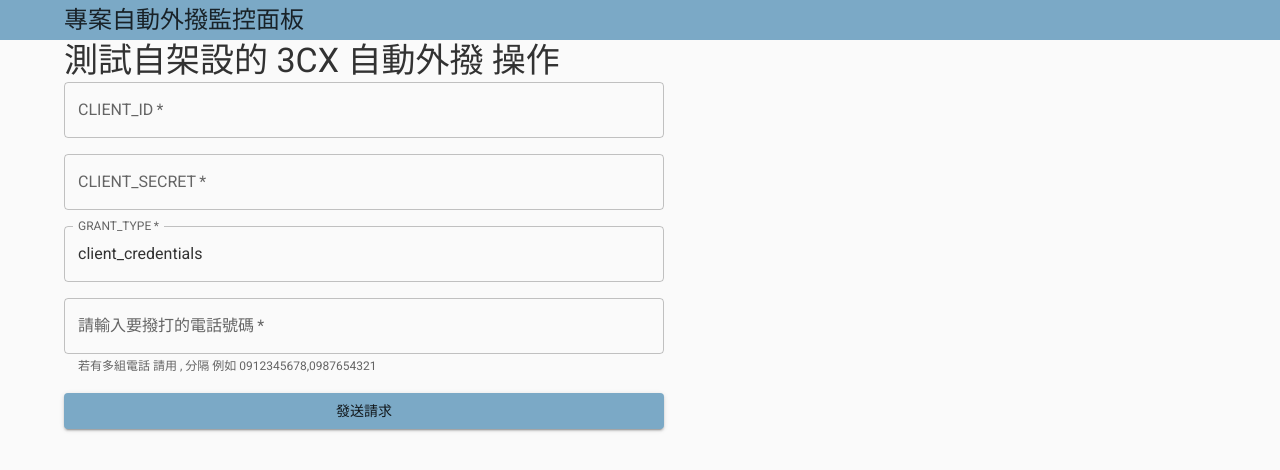
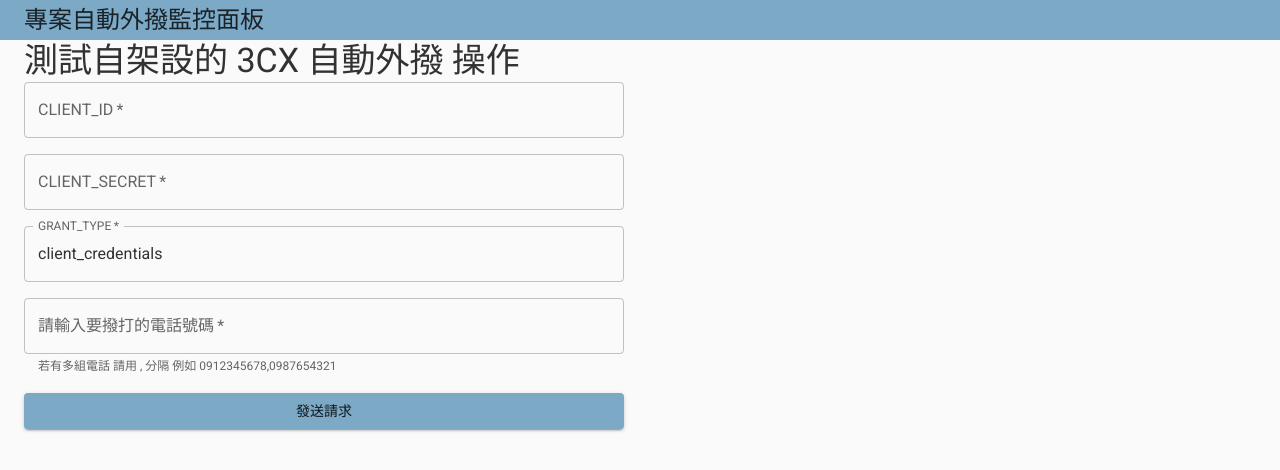
Before and after one commit to bonvies/bonsale-outbound-campaign-dashboard, a React (Vite) app: page /demo in a window 1280 px wide. Shown: the top 470 px of the page. Built offline with nearby package versions, Linux system fonts and the light colour scheme.

Commit message:
feat: Code optimization and correction of all execution functions

```diff
--- a/src/App.tsx
+++ b/src/App.tsx
@@ -27,9 +27,20 @@
         }}
       >
         <Box sx={{ flex: 0, flexDirection: 'column' }}>
-           <Navbar />
+          <Navbar />
         </Box>
-        <Container maxWidth='lg' sx={{ position:'relative', flex: 1, display:'flex', flexDirection: 'column', height:'100%', overflowY:'hidden' }}>
+        <Container
+          maxWidth={false}
+          sx={{
+            position:'relative',
+            flex: 1,
+            display:'flex',
+            flexDirection: 'column',
+            height:'100%',
+            overflowY:'hidden',
+            maxWidth: (theme) => theme.breakpoints.values.laptop, width: '100%'
+          }}
+        >
           <Router />
         </Container>
       </Box>
--- a/src/components/Navbar.tsx
+++ b/src/components/Navbar.tsx
@@ -18,7 +18,10 @@
         alignItems: 'center',
       }}
     >
-      <Container maxWidth='lg'>
+      <Container
+        maxWidth={false}
+        sx={{ maxWidth: (theme) => theme.breakpoints.values.laptop, width: '100%' }}
+      >
         <Typography variant='h5' fontWeight='400'>
           專案自動外撥監控面板
         </Typography>
--- a/src/pages/Home.tsx
+++ b/src/pages/Home.tsx
@@ -60,17 +60,6 @@
   const startOutbound = async (projectId: string, callFlowId: string, appId: string, appSecret: string, action: 'active' | 'active' | 'start' | 'stop' | 'pause' | 'calling' | 'waiting' | 'recording') => {
     await postOutbound(projectId, callFlowId, appId, appSecret, action);
   };
-
-  // 暫停撥打電話
-  const pauseOutbound = async (projectId: string) => {
-    await patchOutbound(projectId, 'pause');
-  };
-
-  // 停止撥打電話
-  const stopOutbound = async (projectId: string) => {
-    await patchOutbound(projectId, 'stop');
-  };
-
   const handleStartOutbound = (project: ProjectOutboundDataType) => {
     if (project.callStatus === 0) {
       startOutbound(
@@ -90,22 +79,33 @@
     }
   };
 
+  // 暫停撥打電話
+  const pauseOutbound = async (projectId: string) => {
+    await patchOutbound(projectId, 'pause');
+  };
   const handlePauseOutbound = (projectId: string) => {
     pauseOutbound(projectId);
   };
 
+  // 停止撥打電話
+  const stopOutbound = async (projectId: string) => {
+    await patchOutbound(projectId, 'stop');
+  };
   const handleStopOutbound = (projectId: string) => {
     stopOutbound(projectId);
   };
 
-  const handleAllProjectStartOutbound = async () => {
-    setProjectOutboundData(prev =>
-      prev.map(item =>
-        item.isEnable ? { ...item, callStatus: 1 } : item
-      )
-    );
+  // 全部專案開始外撥
+  const handleAllProjectStartOutbound = async (projects: ProjectOutboundDataType[]) => {
+    projects.forEach(async (project) => {
+      if (project.isEnable && project.callStatus === 0) {
+        handleStartOutbound(project);
+      }
+
+    })
   }
 
+  // 切換專案啟用狀態
   const handleToggleProject = async (project: ProjectOutboundDataType) => {
     const { projectId, isEnable } = project;
     await updateProject(projectId, JSON.stringify(!isEnable))
@@ -167,7 +167,7 @@
       >
         <Button
           variant="contained"
-          onClick={handleAllProjectStartOutbound}
+          onClick={() => handleAllProjectStartOutbound(projectOutboundData)}
           sx={{
             margin: '12px 0',
             minWidth: '100px',
@@ -207,8 +207,8 @@
               <TableCell align='center' sx={{ width: '20px' }}>
                 撥打狀況
               </TableCell>
-                <TableCell align='center' sx={{ width: '250px' }}>
-                撥打詳細描述
+                <TableCell align='center' sx={{ width: '500px' }}>
+                  當前撥打資訊
                 </TableCell>
             </TableRow>
           </TableHead>
@@ -327,7 +327,7 @@
                           }
                           size="small"
                           sx={{
-                            minWidth: '120px',
+                            width: '80px',
                             marginBottom: '4px',
                             color: () =>
                               mainActionType(item.projectCallState) === 'calling' ||
--- a/src/theme/custom.ts
+++ b/src/theme/custom.ts
@@ -1,4 +1,16 @@
 import colors from './colors'
+import '@mui/material/styles';
+declare module '@mui/material/styles' {
+  interface BreakpointOverrides {
+    xs: true;
+    sm: true;
+    md: true;
+    lg: true;
+    xl: true;
+    tablet: true;
+    laptop: true;
+  }
+}
 
 const custom = {
   breakpoints: {
```
